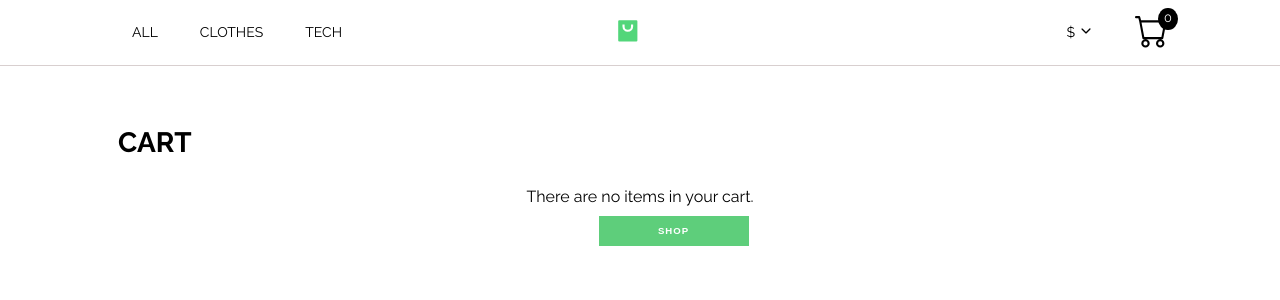
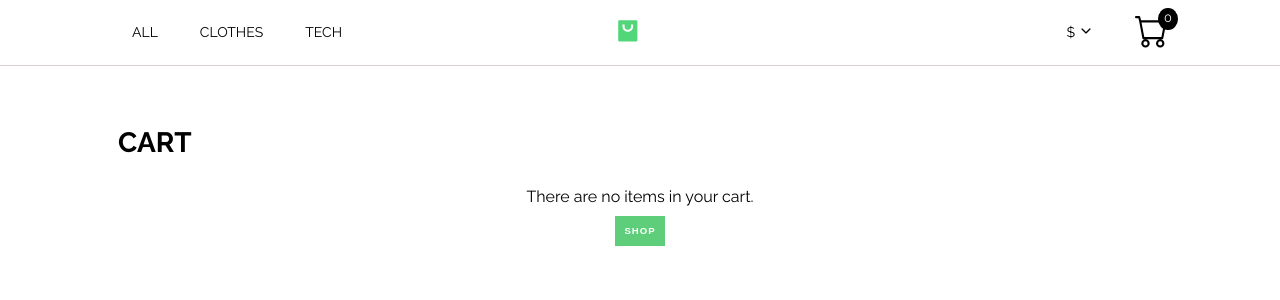
Before and after one commit to winpeed/praise-obende-junior-front-end-task2, a React (Create React App) app: page /cart in a window 1280 px wide. Shown: the top 300 px of the page. Built offline with nearby package versions, Linux system fonts and the light colour scheme.

Commit message:
Modify onClick props for overlay component

```diff
--- a/src/components/CartOverlay.js
+++ b/src/components/CartOverlay.js
@@ -145,11 +145,11 @@ export class CartOverlay extends Component {
               </Overlay.ProductName>
             </Overlay.Total>
             <Overlay.ButtonWrapper>
-              <Link to="/cart">
+              <Link to="/cart" onClick={this.props.onLeave}>
                 {" "}
                 <Overlay.Button>View Bag</Overlay.Button>{" "}
               </Link>
-              <Link to="/cart" color="green">
+              <Link to="/cart" color="green" onClick={this.props.onLeave}>
                 <Overlay.Button color="green">Check bag</Overlay.Button>
               </Link>
             </Overlay.ButtonWrapper>
--- a/src/components/overlay/styles/Overlay.js
+++ b/src/components/overlay/styles/Overlay.js
@@ -110,12 +110,6 @@ export const Button = styled.button`
     props.color === "green" ? "var(--color-green)" : "var(--color-white)"};
   color: ${(props) =>
     props.color === "green" ? "var(--color-white)" : "var(--color-green)"};
-
-  a {
-    text-decoration: none;
-    color: ${(props) =>
-      props.color === "green" ? "var(--color-white)" : "var(--color-black)"};
-  }
 `;
 
 export const Total = styled.div`
--- a/src/components/product/styles/Product.js
+++ b/src/components/product/styles/Product.js
@@ -202,7 +202,6 @@ export const OverlayWrapper = styled.div`
 export const OverlayButton = styled.button`
   flex: 0 0 45%;
   padding: 1em;
-  min-width: 150px;
   font-size: 0.6rem;
   text-transform: uppercase;
   border: none;
@@ -212,11 +211,6 @@ export const OverlayButton = styled.button`
   margin: 0em 1em;
   background: var(--color-green);
   color: var(--color-white);
-
-  a {
-    text-decoration: none;
-    color: var(--color-white);
-  }
 `;
 
 export const Size = styled.div`
```
